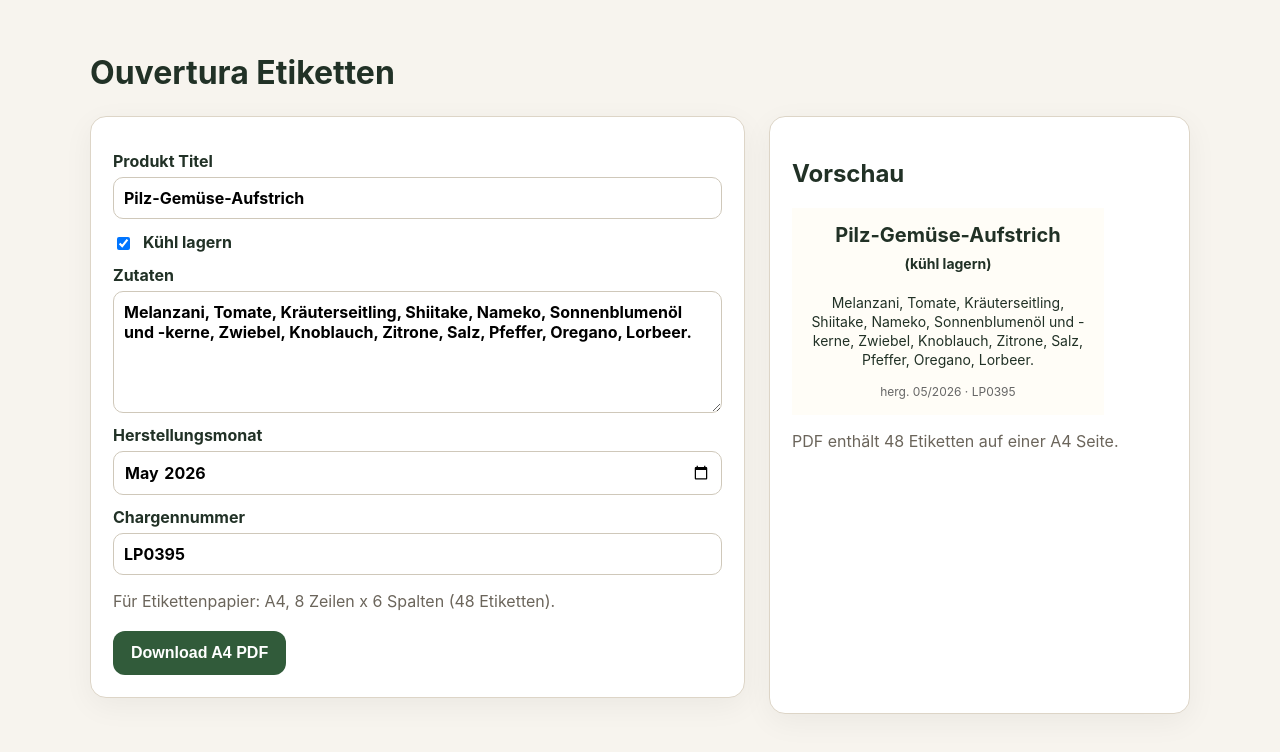
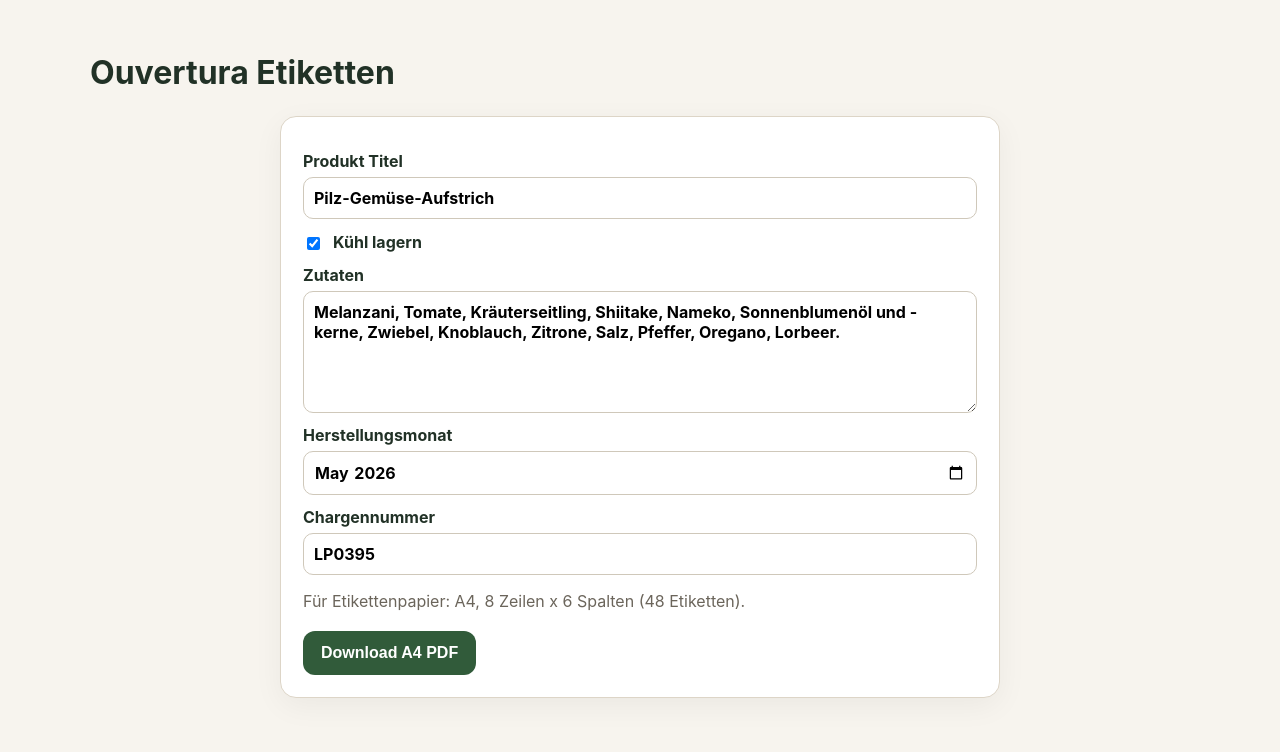
Before and after one commit to abisz/ouvertura-etiketten, a React (Vite) app: page / in a window 1280 px wide. Shown: the top 752 px of the page. Built offline with nearby package versions, Linux system fonts and the light colour scheme.

Commit message:
refactor: enhance PDF generation layout and styling, remove label preview component

```diff
--- a/src/App.tsx
+++ b/src/App.tsx
@@ -1,7 +1,6 @@
 import {useState} from 'react';
 import type {LabelData} from './types';
 import {generateLabelsPdf} from './pdf/generateLabelsPdf';
-import {LabelPreview} from './components/LabelPreview';
 import {getCurrentYearMonthValue, normalizeBatchNumber} from './formatting';
 // @ts-ignore
 import './styles.css';
@@ -23,7 +22,7 @@ export default function App() {
         const url = URL.createObjectURL(blob);
         const a = document.createElement('a');
         a.href = url;
-        a.download = `${data.title || 'labels'}-${data.batchNumber || 'batch'}.pdf`;
+        a.download = `${data.batchNumber || 'batch'} ${data.title || 'labels'}.pdf`;
         a.click();
         URL.revokeObjectURL(url);
     }
@@ -45,8 +44,6 @@ export default function App() {
                 <p className="hint fixed-sheet">Für Etikettenpapier: A4, 8 Zeilen x 6 Spalten (48 Etiketten).</p>
                 <button type="button" onClick={downloadPdf}>Download A4 PDF</button>
             </form>
-            <aside className="card"><h2>Vorschau</h2><LabelPreview data={data}/><p className="hint">PDF enthält 48
-                Etiketten auf einer A4 Seite.</p></aside>
         </section>
     </main>;
 }
--- a/src/pdf/generateLabelsPdf.ts
+++ b/src/pdf/generateLabelsPdf.ts
@@ -235,17 +235,18 @@ export async function generateLabelsPdf(data: LabelData) {
       const h = mmToPt(LABEL_HEIGHT_MM);
       const pad = mmToPt(2);
       const contentWidth = w - pad * 2;
-      const topY = yTop - pad;
-      const footerY = yTop - h + pad;
+      const topY = yTop - pad;               // top edge of content area
+      const contentHeight = h - 2 * pad;    // total usable height
 
       const titleText = data.title.trim() || 'Product name';
       const ingredientText = data.ingredients.trim() || 'Ingredients';
       const footer = `${formatManufacturedDate(data.productionMonth)} · ${normalizeBatchNumber(data.batchNumber)}`;
 
-      // Footer shrinks to fit if needed, but is always a single line (format is fixed/short)
+      // Footer is always a short fixed-format line; shrink font if needed.
       const footerLayout = fitSingleLine(footer, contentWidth, regular, FOOTER_FONT_MAX, FOOTER_FONT_MIN);
-      // Available height for title + cool line + ingredients
-      const availableHeight = topY - (footerY + footerLayout.size + FOOTER_GAP);
+
+      // Space available for the body (title + cool + ingredients); footer + gap sit below.
+      const availableHeight = contentHeight - footerLayout.size - FOOTER_GAP;
 
       const {
         titleSize, titleLineHeight, titleLines,
@@ -253,7 +254,30 @@ export async function generateLabelsPdf(data: LabelData) {
         ingredientSize, ingredientLineHeight, ingredientLines,
       } = fitContent(titleText, ingredientText, data.keepCooled, availableHeight, contentWidth, bold, regular);
 
-      let y = topY - titleSize;
+      // --- Relative layout simulation (y = 0 at first title baseline) ---
+      // Tracks how far each element is below the first title baseline.
+      let yRel = 0;
+      let lastYRel = 0;
+      for (const _ of titleLines)     { lastYRel = yRel; yRel -= titleLineHeight; }
+      if (data.keepCooled)             { lastYRel = yRel; yRel -= coolLineHeight; }
+      for (const _ of ingredientLines) { lastYRel = yRel; yRel -= ingredientLineHeight; }
+
+      // Footer sits FOOTER_GAP below the last drawn element's baseline.
+      // We subtract footerSize so the footer's cap height clears the content above by FOOTER_GAP.
+      const footerRelY = lastYRel - footerLayout.size - FOOTER_GAP;
+
+      // Visual block height: from cap of title (≈ titleSize above first baseline)
+      // down to the footer baseline.
+      const blockHeight = titleSize - footerRelY; // footerRelY ≤ 0, so this is positive
+
+      // Vertical centering: push block down so equal whitespace appears top and bottom.
+      const topPadding = Math.max(0, (contentHeight - blockHeight) / 2);
+
+      // Absolute position of first title baseline.
+      const firstTitleBaseline = topY - topPadding - titleSize;
+
+      // --- Draw ---
+      let y = firstTitleBaseline;
       for (const line of titleLines) {
         drawCenteredText(page, line, bold, titleSize, x, y, w);
         y -= titleLineHeight;
@@ -269,7 +293,9 @@ export async function generateLabelsPdf(data: LabelData) {
         y -= ingredientLineHeight;
       }
 
-      drawCenteredText(page, footerLayout.text, regular, footerLayout.size, x, footerY, w, { r: 0.25, g: 0.25, b: 0.25 });
+      // Footer: right after the ingredients, centered.
+      drawCenteredText(page, footerLayout.text, regular, footerLayout.size,
+        x, firstTitleBaseline + footerRelY, w, { r: 0.25, g: 0.25, b: 0.25 });
     }
   }
   const bytes = await pdf.save();
--- a/src/styles.css
+++ b/src/styles.css
@@ -20,7 +20,8 @@ header {
 
 .grid {
     display: grid;
-    grid-template-columns:1.4fr .9fr;
+    grid-template-columns: minmax(0, 720px);
+    justify-content: center;
     gap: 24px
 }
 
@@ -70,43 +71,6 @@ button {
     cursor: pointer
 }
 
-.label-preview {
-    width: 280px;
-    min-height: 168px;
-    background: #fffdf7;
-    padding: 16px;
-    display: flex;
-    flex-direction: column;
-    text-align: center
-}
-
-.label-preview h2 {
-    margin: 0 0 8px;
-    font-size: 20px;
-    line-height: 1.15;
-    overflow-wrap: anywhere;
-    word-break: break-word
-}
-
-.cool {
-    font-size: 14px;
-    margin-bottom: 8px
-}
-
-.label-preview p {
-    font-size: 14px;
-    line-height: 1.35;
-    overflow-wrap: anywhere;
-    word-break: break-word
-}
-
-.label-preview footer {
-    margin-top: auto;
-    font-size: 12px;
-    color: #666;
-    overflow-wrap: anywhere;
-    word-break: break-word
-}
 
 .hint {
     color: #6b655b
```
